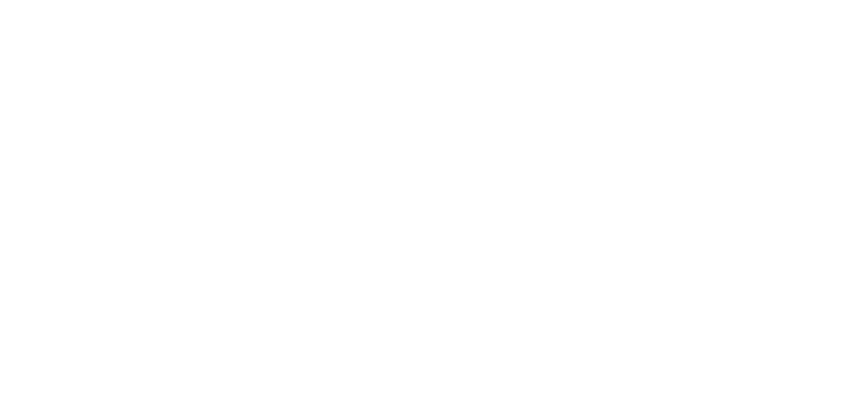
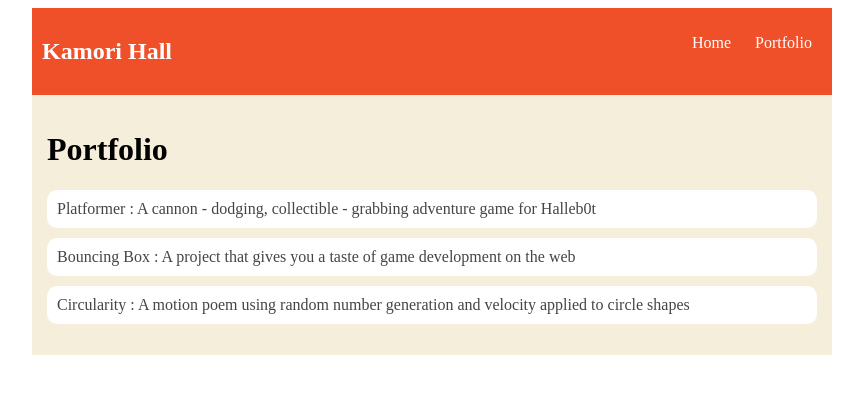
Before and after one commit to KamoriHall6339733/KamoriHall6339733.github.io, a plain HTML site: page portfolio.html in a window 1280 px wide. Shown: the whole page, without its empty margins (208-1071 px from the left). Drawn offline with Linux system fonts and the light colour scheme.

Commit message:
portfolio css

```diff
--- a/portfolio.html
+++ b/portfolio.html
@@ -0,0 +1,32 @@
+<!DOCTYPE HTML>
+<html>
+    <head> <title>kamori's computer science website </title>
+      <link rel="stylesheet" href="style.css">
+    </head>
+
+    <body>
+      <div id="all-contents">
+        <nav>
+          <h1>Kamori Hall</h1>
+            <ul id="nav-ul">
+              <li class="nav-li">
+               <a class="nav-a" href="index.html">Home</a>
+              </li>
+              <li class="nav-li">
+               <a class="nav-a" href="portfolio.html">Portfolio</a>
+              </li>
+            </ul>
+        </nav>
+        <main>
+          <div class="content">
+            <h1>Portfolio</h1>
+            <ul id="portfolio">
+              <li><a href="projects/platformer/">Platformer : A cannon - dodging, collectible - grabbing adventure game for Halleb0t</a></li>
+              <li><a href="projects/bouncing-box/">Bouncing Box : A project that gives you a taste of game development on the web </a></li>
+              <li><a href="projects/circularity/">Circularity : A motion poem using random number generation and velocity applied to circle shapes</a></li>
+            </ul>
+          </div>
+        </main>
+      </div>
+    </body>
+</html>
--- a/style.css
+++ b/style.css
@@ -134,3 +134,31 @@
    h2, h3 {
        margin: 0px;
    }
+
+
+
+/* portfolio styles */
+         .content h1 {
+             color: black;
+         }
+
+         #portfolio {
+             list-style-type: none;
+             padding-left: 0;
+         }
+
+         #portfolio li {
+             background: #fff;
+             padding: 10px;
+             border-radius: 10px;
+             margin-bottom: 10px;
+         }
+
+         #portfolio li:hover {
+             background: #eee;
+         }
+
+         #portfolio a {
+             text-decoration: none;
+             color: #454545;
+         }
```
Also changed, not shown: index.html (+2 -20 lines).
